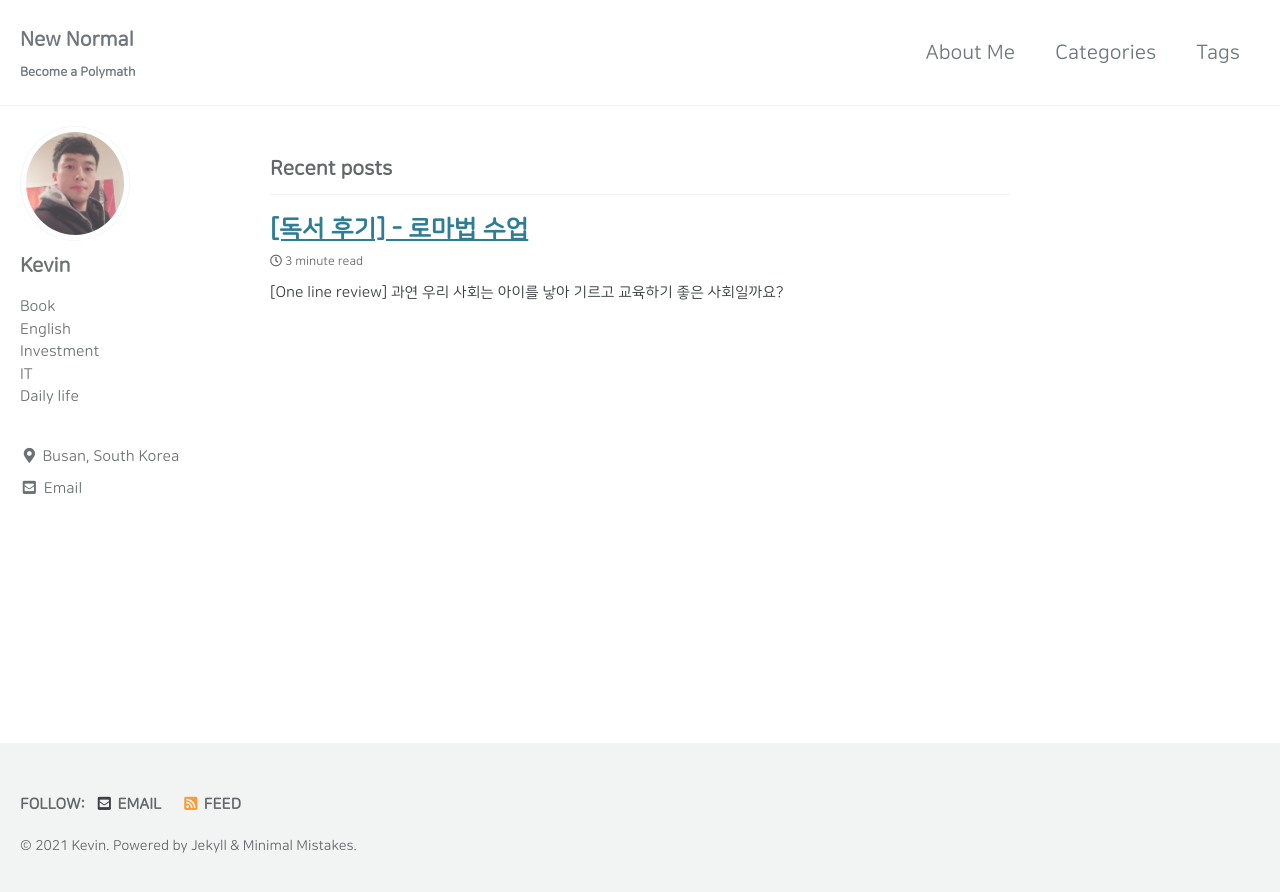
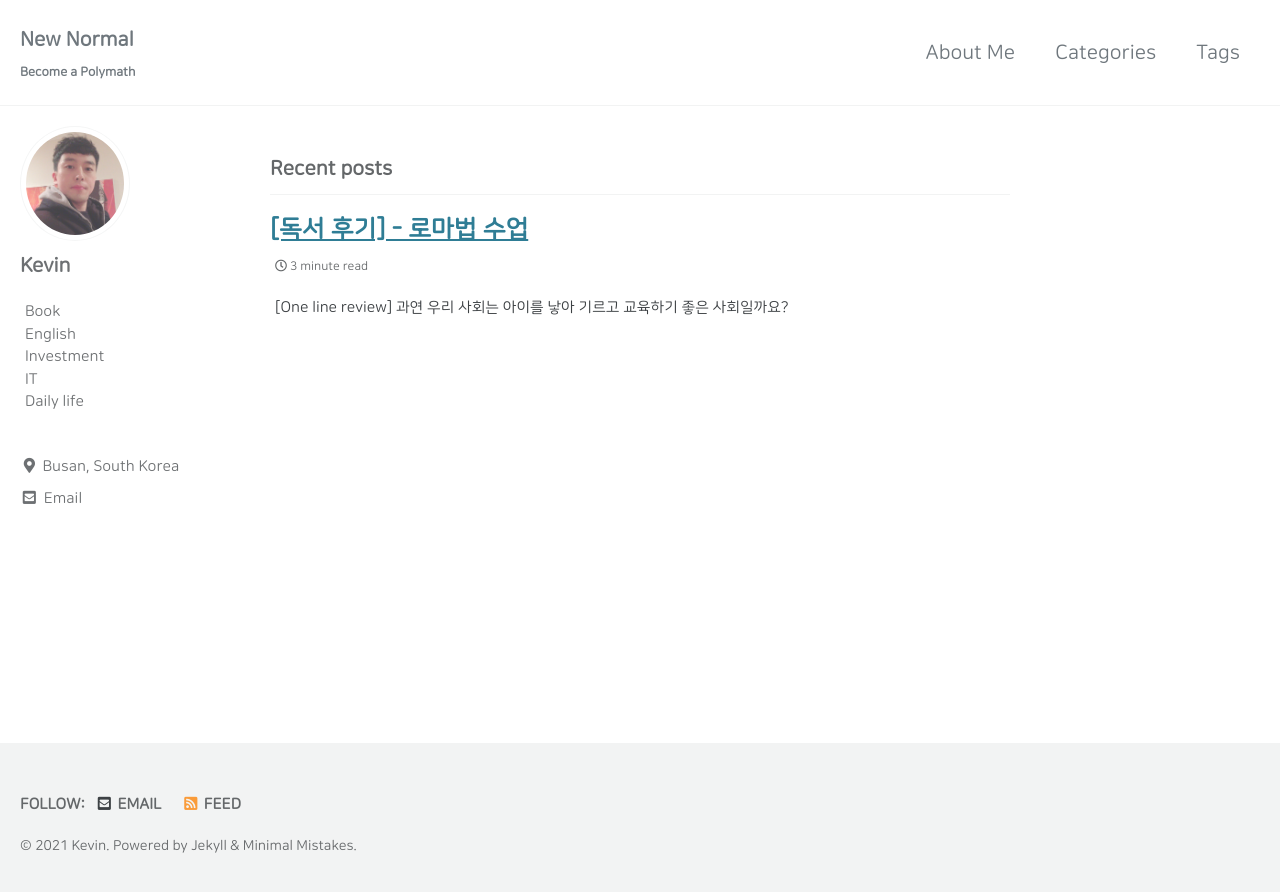
Before and after one commit to letsgokevin/readyfornewnormal.github.io, a Jekyll site: the page built from index.html, in a window 1280 px wide. Shown: the top 892 px of the page. Built offline with Jekyll 4.4.1, drawn with Linux system fonts in a browser that asks for light colours; cached includes are drawn as plain includes; the list of posts is cut into pages by our own code.

Commit message:
add padding

```diff
--- a/_sass/minimal-mistakes/_base.scss
+++ b/_sass/minimal-mistakes/_base.scss
@@ -65,6 +65,7 @@ small,
 
 p {
   margin-bottom: 2.5em;
+  padding: 5px
 }
 
 u,
```
